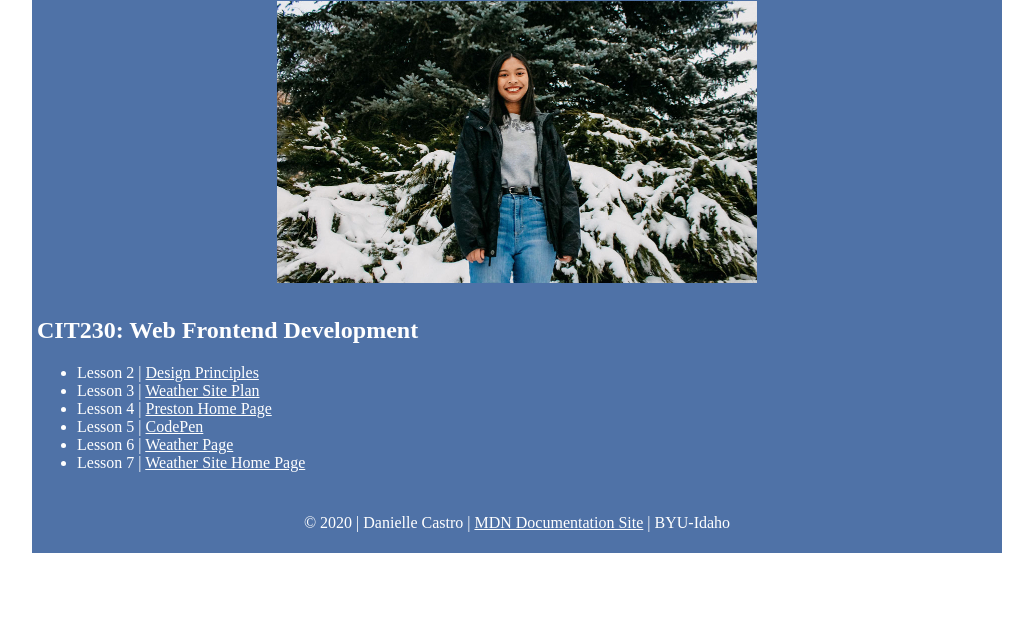
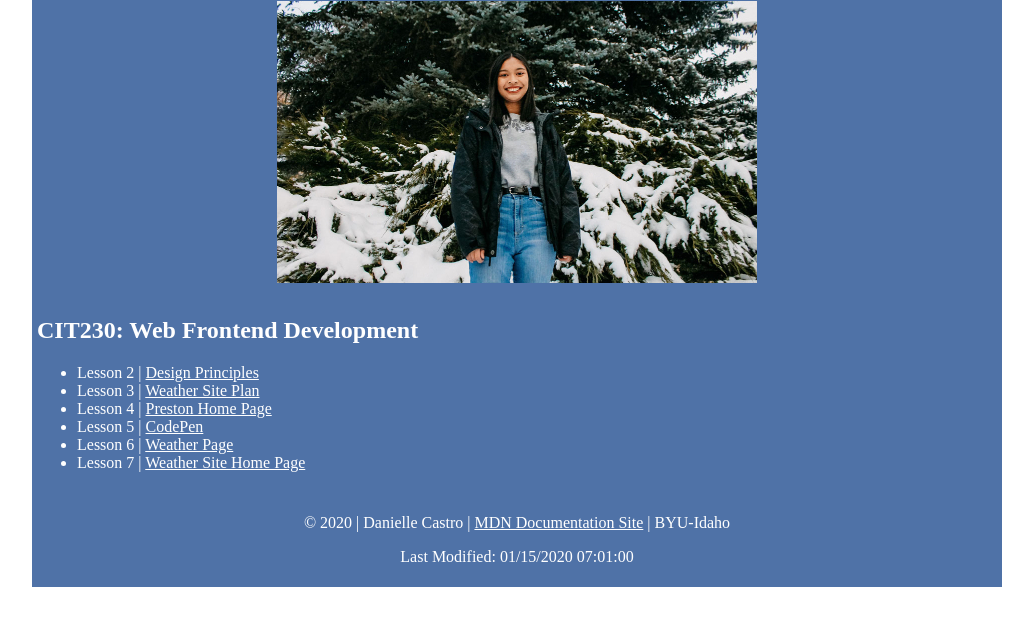
Before and after one commit to daniellecastro/daniellecastro.github.io, a plain HTML site: page index.html in a window 1280 px wide. Shown: the part 92-718 px from the top of the page, without its empty margins (123-1156 px from the left). Drawn offline with Linux system fonts and the light colour scheme; a web font is replaced by a local one.

Commit message:
added javascript for last modified date

```diff
--- /dev/null
+++ b/date.js
@@ -0,0 +1 @@
+document.getElementById('date').textContent = document.lastModified;
--- a/index.html
+++ b/index.html
@@ -31,7 +31,9 @@
 
         <footer>
             <p>&copy; 2020 | Danielle Castro | <a href="https://developer.mozilla.org/en-US/">MDN Documentation Site</a> | BYU-Idaho</p>
+            <p>Last Modified: <span id="date"></span></p>
         </footer>
+        <script src="date.js"></script>
     </body>
 
 </html>
```
Also changed, not shown: javascript/script.js (added).
